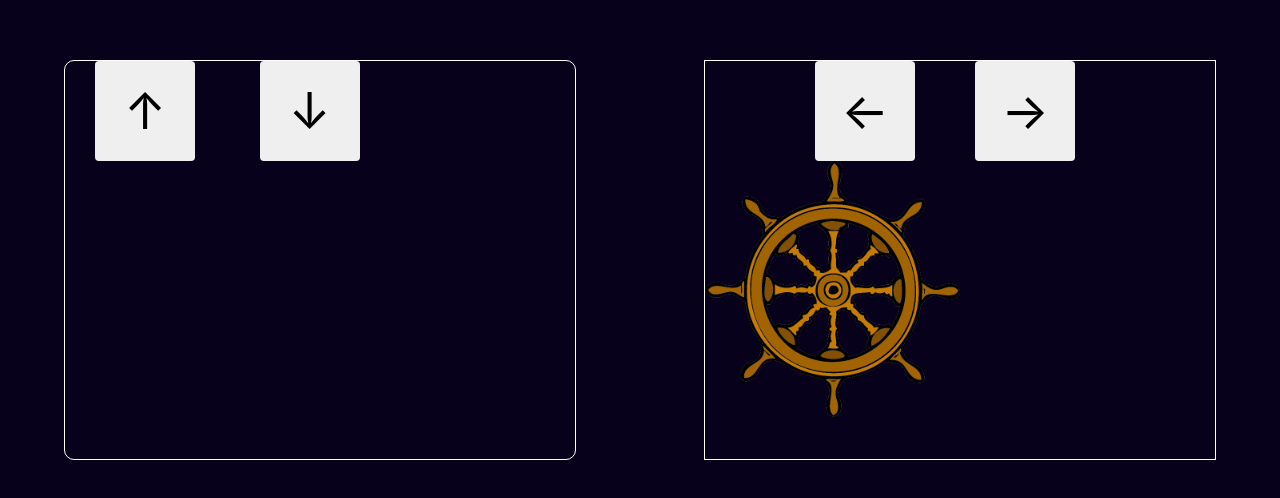
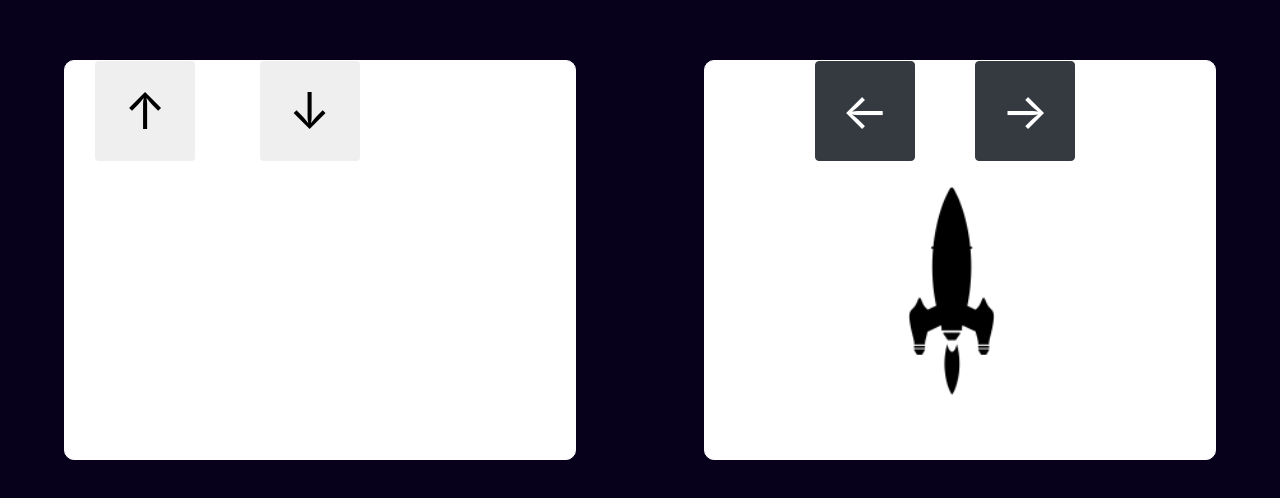
Before and after one commit to kevinbalicot/html5-mars-project, a website: page Pilote.html in a window 1280 px wide. Shown: the part 140-638 px from the top of the page. Drawn offline with Linux system fonts and the light colour scheme.

Commit message:
+ spaceship

```diff
--- a/Pilote.html
+++ b/Pilote.html
@@ -12,11 +12,11 @@
 </div>
 <div id="rudder">
     <div id="rudderControl" class="row justify-content-center">
-        <button type="button" class="btn">←</button>
-        <button type="button" class="btn">→</button>
+        <button type="button" class="btn btn-dark">←</button>
+        <button type="button" class="btn btn-dark">→</button>
     </div>
     <div id="rudderDisplay">
-        <img src="img/gouvernail.png" width="50%">
+        <img src="img/spaceship.png" width="50%">
     </div>
 </div>
 </div>
--- a/style/pilot.css
+++ b/style/pilot.css
@@ -16,6 +16,7 @@
     height: 50%;
     width: 40%;
     border-radius: 10px;
+    background-color: white;
 }
 
 #rudder{
@@ -24,6 +25,8 @@
     margin-bottom: auto;
     height: 50%;
     width: 40%;
+    border-radius: 10px;
+    background-color: white;
 }
 
 .btn{
@@ -36,6 +39,7 @@
 #rudderDisplay{
     width: 100%;
     height: 75%;
+    text-align: center;
 }
 
 #rudderControl{
```
Also changed, not shown: img/spaceship.png (added).
